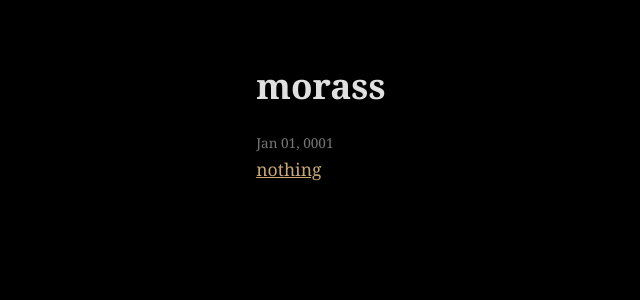
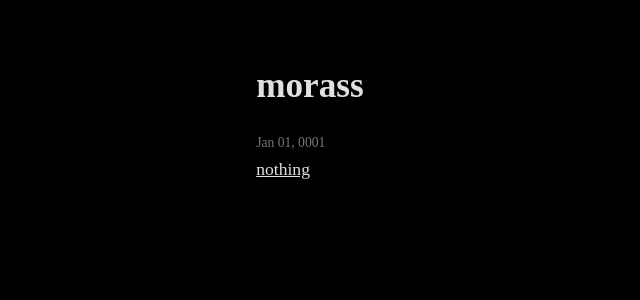
Before and after one commit to hypnagogicdisport/hypnagogicdisport.github.io, a Jekyll site: the page built from index.html, in a window 1280 px wide. Shown: the top 300 px of the page, without its empty margins (83-723 px from the left). Built offline with Jekyll 4.4.1, drawn with Linux system fonts in a browser that asks for light colours.

Commit message:
Actualizar default.html

```diff
--- a/_layouts/default.html
+++ b/_layouts/default.html
@@ -9,7 +9,7 @@
     body {
       background: #000;
       color: #e0e0e0;
-      font-family: 'Georgia', serif;
+      font-family: 'Baskerville', serif;
       max-width: 640px;
       margin: 0 auto;
       padding: 2rem 1.2rem;
@@ -17,7 +17,7 @@
     }
     h1 { font-size: 2.2rem; margin-bottom: 0.3rem; }
     h1.site-title a { color: #e0e0e0; text-decoration: none; }
-    a { color: #c9a876; }
+    a { color: #e0e0e0; }
     ul { list-style: none; padding: 0; }
     li { margin-bottom: 1.1rem; }
     .date { color: #777; font-size: 0.85rem; display: block; }
```
